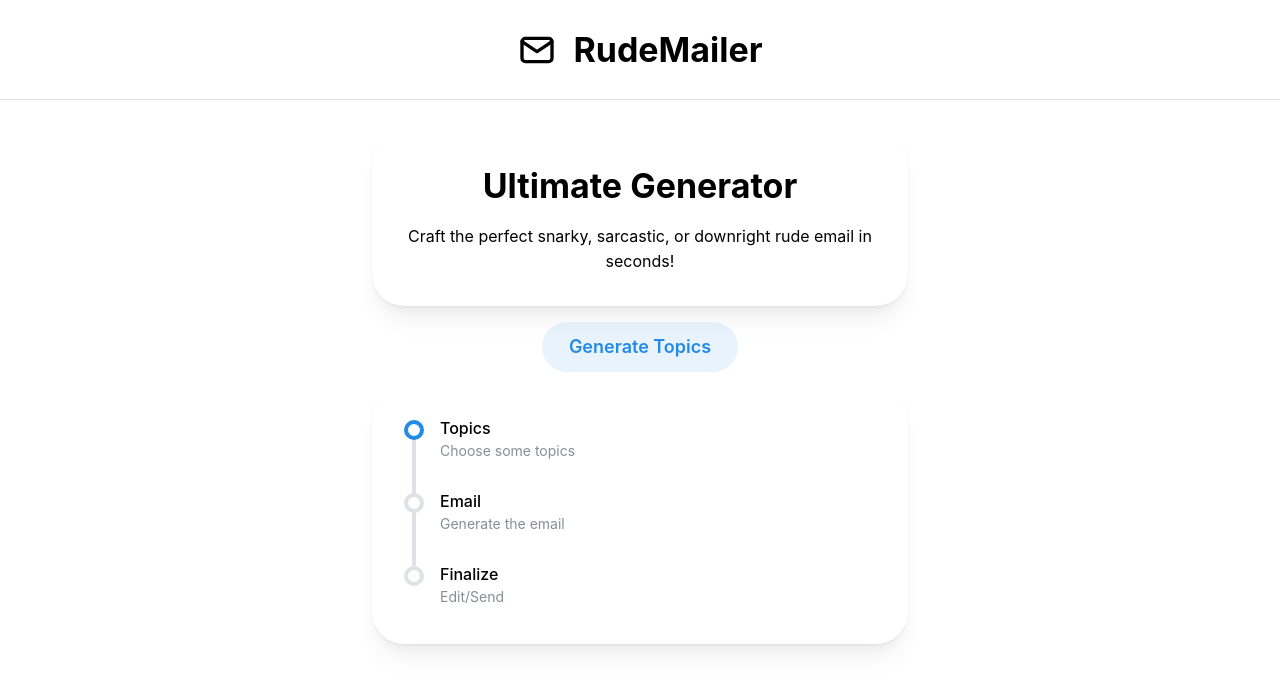
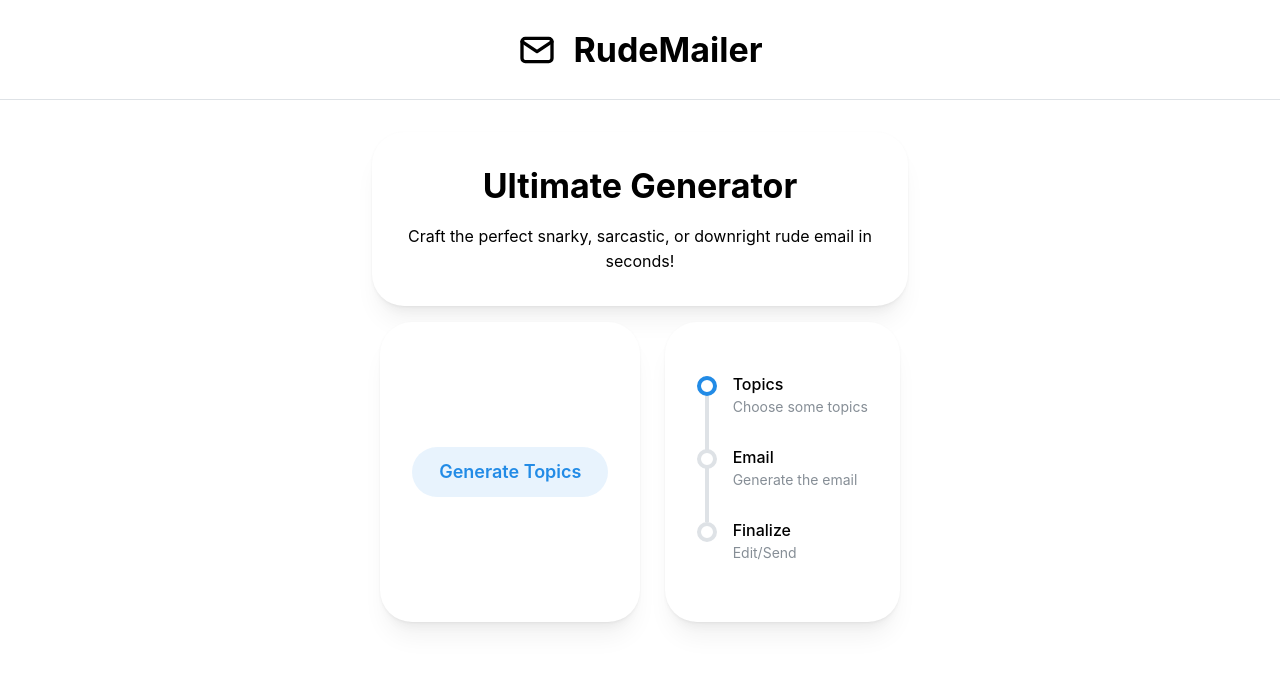
Before and after one commit to vkl2109/RudeEmailGenerator, a React (Vite) app: page /rude in a window 1280 px wide. Shown: the top 688 px of the page. Built offline with nearby package versions, Linux system fonts and the light colour scheme.

Commit message:
refactored topics and timeline card

```diff
--- a/src/components/TimelineCard.tsx
+++ b/src/components/TimelineCard.tsx
@@ -1,4 +1,10 @@
-import { Card, Text, Timeline } from "@mantine/core";
+import {
+    Card,
+    Center,
+    Text,
+    Timeline,
+    rem
+} from "@mantine/core";
 import { useTimelineStore } from "../zustand";
 
 
@@ -10,7 +16,11 @@ export function TimelineCard () {
             radius="xl"
             shadow="md"
             p="xl"
+            h={rem(300)}
+            >
+            <Center
                 w="100%"
+                h="100%"
                 >
                 <Timeline active={timeline}>
                     <Timeline.Item title="Topics">
@@ -26,6 +36,7 @@ export function TimelineCard () {
                         <Text size="xs" mt={4}></Text>
                     </Timeline.Item>
                 </Timeline>
+            </Center>
         </Card>
     )
 }
--- a/src/components/TopicsCard.tsx
+++ b/src/components/TopicsCard.tsx
@@ -1,10 +1,77 @@
-import { Card } from "@mantine/core";
-
+import { Button, Card, Chip, Stack, rem } from "@mantine/core";
+import { useTimelineStore } from "../zustand";
+import { useState } from "react";
+import { notifications } from "@mantine/notifications";
 
 export function TopicsCard () {
+    const updateTimeline = useTimelineStore((state) => state.updateTimeline )
+    const [ loadingTopics, setLoadingTopics ] = useState<boolean>(false)
+    const [ topics, setTopics ] = useState<string[]>([])
+    const [ chosenTopics, setChosenTopics ] = useState<Set<string>>(new Set())
+
+    const generateTopics = async () => {
+        try {
+            setLoadingTopics(true)
+            setTopics(['one','two', 'three'])
+            updateTimeline(1)
+        } catch (e) {
+            console.log(e)
+            notifications.show({
+                title: 'Oops!',
+                message: 'Please Try Again'
+            })
+        } finally {
+            setLoadingTopics(false)
+        }
+    }
+
+    const handleCheckTopic = (topic: string) => {
+        let newTopics = new Set(chosenTopics)
+        if (chosenTopics.has(topic)) {
+            newTopics.delete(topic)
+        } else {
+            newTopics.add(topic)
+        }
+        setChosenTopics(newTopics)
+    }
+
     return(
-        <Card>
-
+        <Card
+            radius="xl"
+            shadow="md"
+            p="xl"
+            h={rem(300)}
+            >
+            <Stack
+                justify="center"
+                align="center"
+                w="100%"
+                h="100%"
+                >
+                {topics.length == 0 ?
+                <Button
+                    size="lg"
+                    radius="xl"
+                    variant="light"
+                    loading={loadingTopics}
+                    onClick={generateTopics}
+                    >
+                    Generate Topics
+                </Button>
+                :
+                (topics.map((topic, i) => {
+                    return(
+                        <Chip
+                        key={i}
+                        checked={chosenTopics.has(topic)}
+                        onClick={() => handleCheckTopic(topic)}
+                        >
+                            {topic}
+                        </Chip>
+                    )
+                }))
+                }
+            </Stack>
         </Card>
     )
 }
--- a/src/routes/RudeEmailPage.tsx
+++ b/src/routes/RudeEmailPage.tsx
@@ -1,41 +1,17 @@
-import { Button, Card, Chip, Group, Stack, Text, Timeline, Title, rem } from "@mantine/core";
-import { notifications } from "@mantine/notifications";
-import { useState } from "react";
-import { useTimelineStore } from "../zustand";
-import { TimelineCard } from "../components";
-
+import {
+    Card,
+    Group,
+    Stack,
+    Text,
+    Title,
+    rem
+} from "@mantine/core";
+import {
+    TimelineCard,
+    TopicsCard
+} from "../components";
 
 export function RudeEmailPage () {
-    const [ timeline, updateTimeline ] = useTimelineStore((state) => [ state.timeline, state.updateTimeline ])
-    const [ loadingTopics, setLoadingTopics ] = useState<boolean>(false)
-    const [ topics, setTopics ] = useState<string[]>([])
-    const [ chosenTopics, setChosenTopics ] = useState<Set<string>>(new Set())
-
-    const generateTopics = async () => {
-        try {
-            setLoadingTopics(true)
-            setTopics(['one','two', 'three'])
-            updateTimeline(1)
-        } catch (e) {
-            console.log(e)
-            notifications.show({
-                title: 'Oops!',
-                message: 'Please Try Again'
-            })
-        } finally {
-            setLoadingTopics(false)
-        }
-    }
-
-    const handleCheckTopic = (topic: string) => {
-        let newTopics = new Set(chosenTopics)
-        if (chosenTopics.has(topic)) {
-            newTopics.delete(topic)
-        } else {
-            newTopics.add(topic)
-        }
-        setChosenTopics(newTopics)
-    }
 
     return(
         <Stack
@@ -68,34 +44,7 @@ export function RudeEmailPage () {
                         justify="space-evenly"
                         align="center"
                         >
-                        <Stack
-                            justify="center"
-                            align="center"
-                            >
-                            {topics.length == 0 ?
-                            <Button
-                                size="lg"
-                                radius="xl"
-                                variant="light"
-                                loading={loadingTopics}
-                                onClick={generateTopics}
-                                >
-                                Generate Topics
-                            </Button>
-                            :
-                            (topics.map((topic, i) => {
-                                return(
-                                    <Chip
-                                    key={i}
-                                    checked={chosenTopics.has(topic)}
-                                    onClick={() => handleCheckTopic(topic)}
-                                    >
-                                        {topic}
-                                    </Chip>
-                                )
-                            }))
-                            }
-                        </Stack>
+                        <TopicsCard />
                         <TimelineCard />
                     </Group>
             </Stack>
```
Lines whose indentation alone changed are shown as unchanged.
